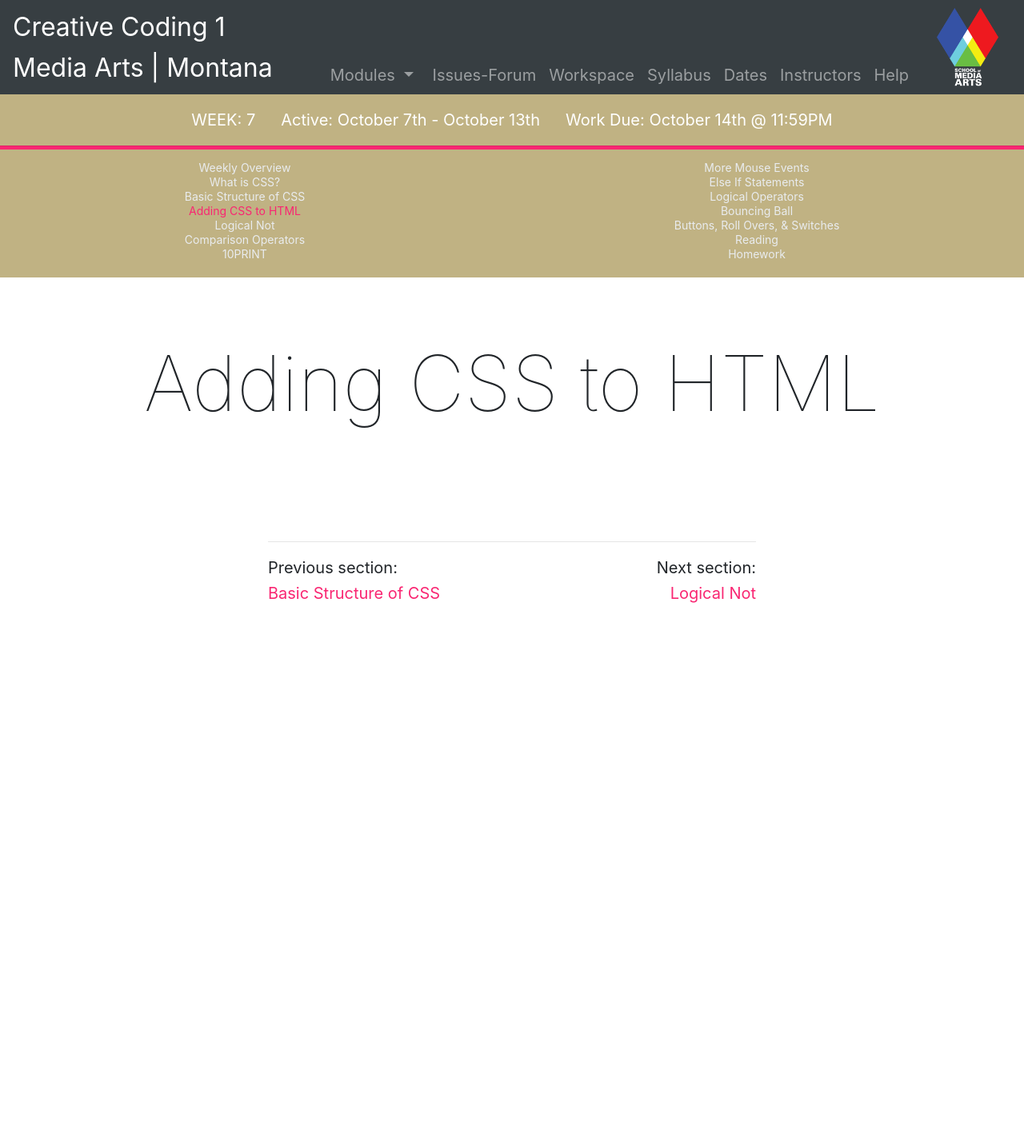
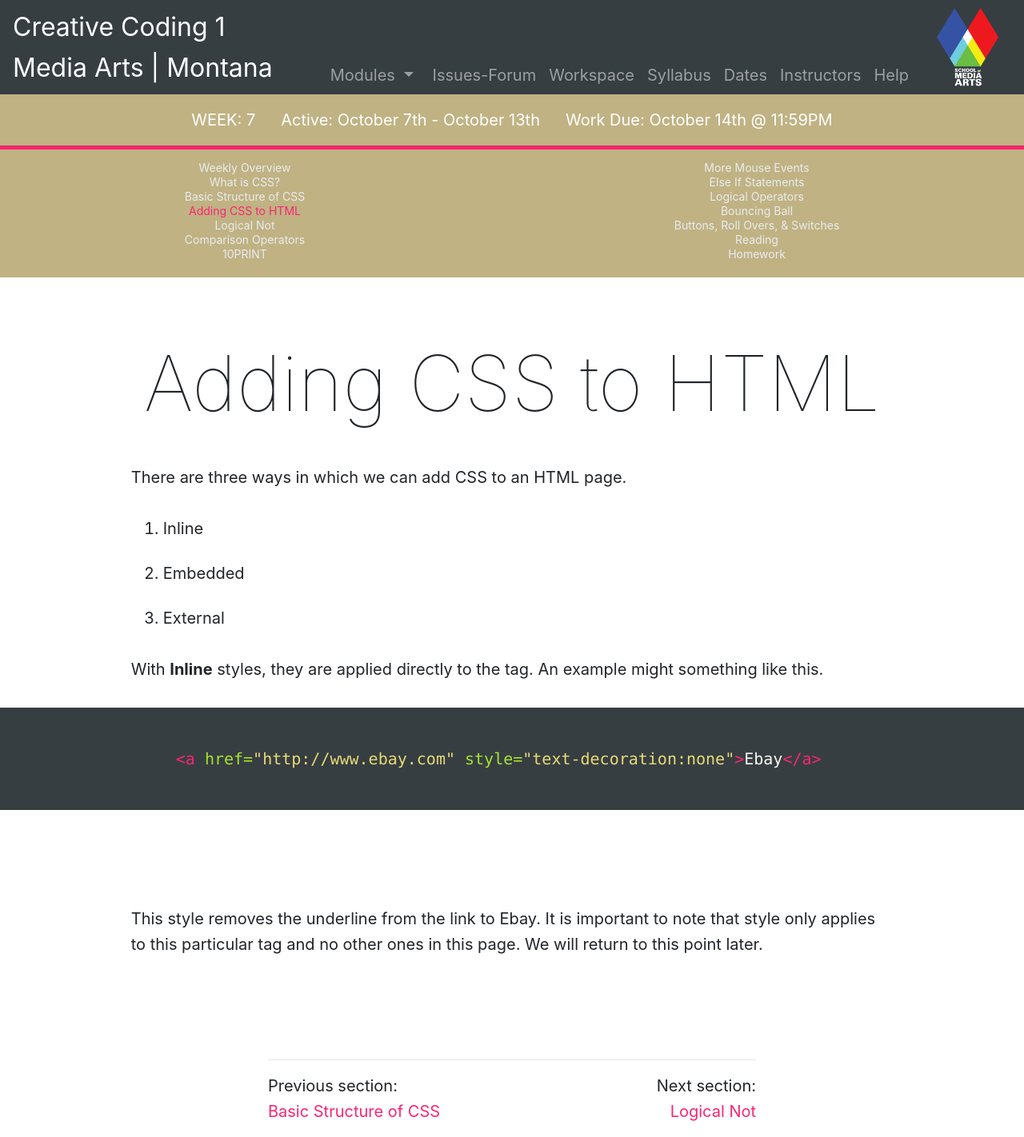
Before and after one commit to Montana-Media-Arts/creative-coding-1-Fall2019, a Jekyll site: the page built from modules/week-7/_posts/2017-01-04-adding-css.md, in a window 1280 px wide. Shown: the whole page at 80% size. Built offline with Jekyll 4.4.1, drawn with Linux system fonts in a browser that asks for light colours; nearby versions of some CDN libraries; a script that is not in the unit is left out; before the commit the page ends 900 px from its top, so only the background shows below that.

Commit message:
Update 2017-01-04-adding-css.md

````diff
--- a/modules/week-7/_posts/2017-01-04-adding-css.md
+++ b/modules/week-7/_posts/2017-01-04-adding-css.md
@@ -5,3 +5,17 @@ jotted: true
 ---
 
 # Adding CSS to HTML
+
+There are three ways in which we can add CSS to an HTML page.
+
+1. Inline
+2. Embedded
+3. External
+
+With **Inline** styles, they are applied directly to the tag.  An example might something like this.
+
+```html
+<a href="http://www.ebay.com" style="text-decoration:none">Ebay</a>
+```
+
+This style removes the underline from the link to Ebay.  It is important to note that style only applies to this particular tag and no other ones in this page.  We will return to this point later.
````
